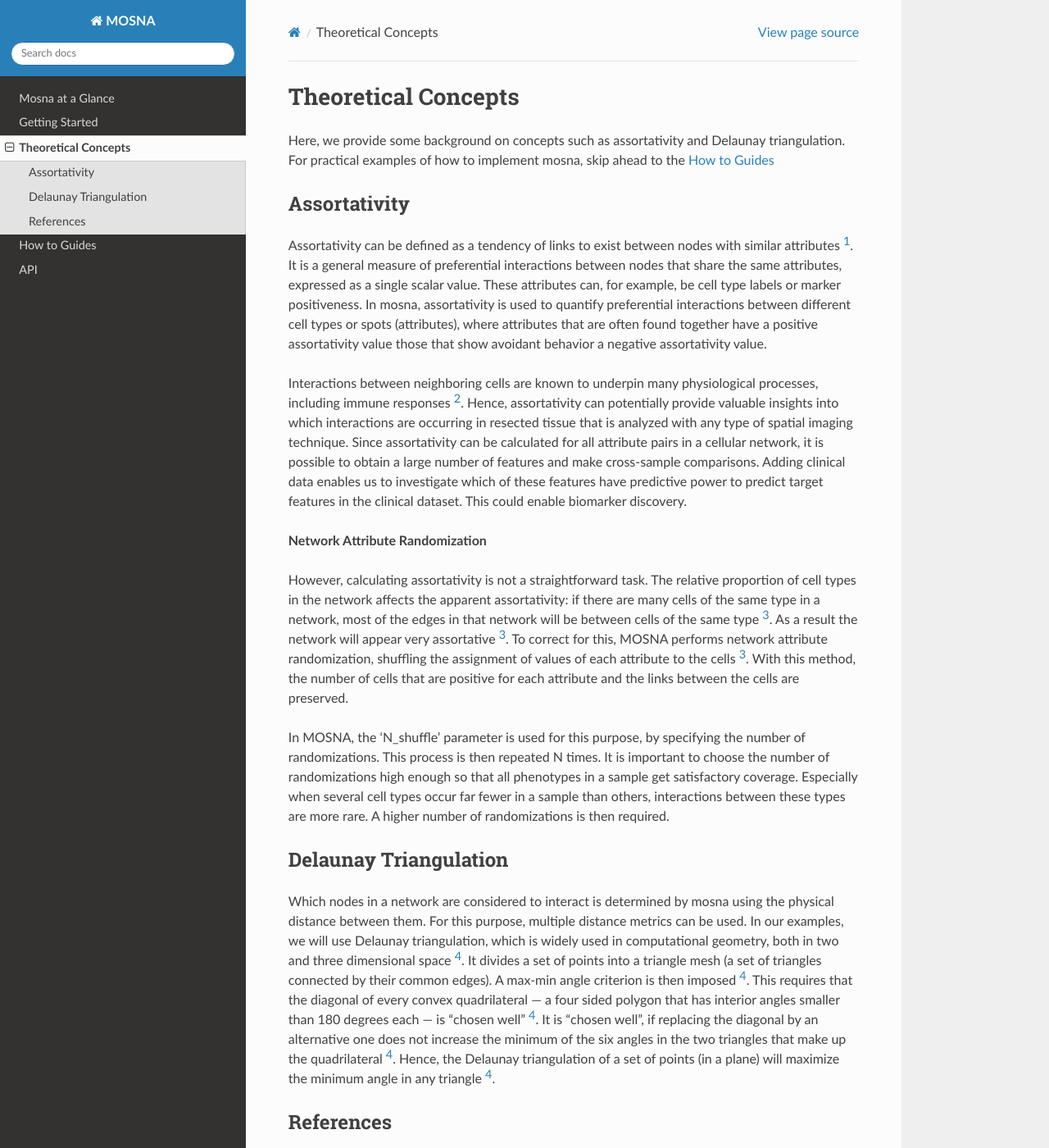
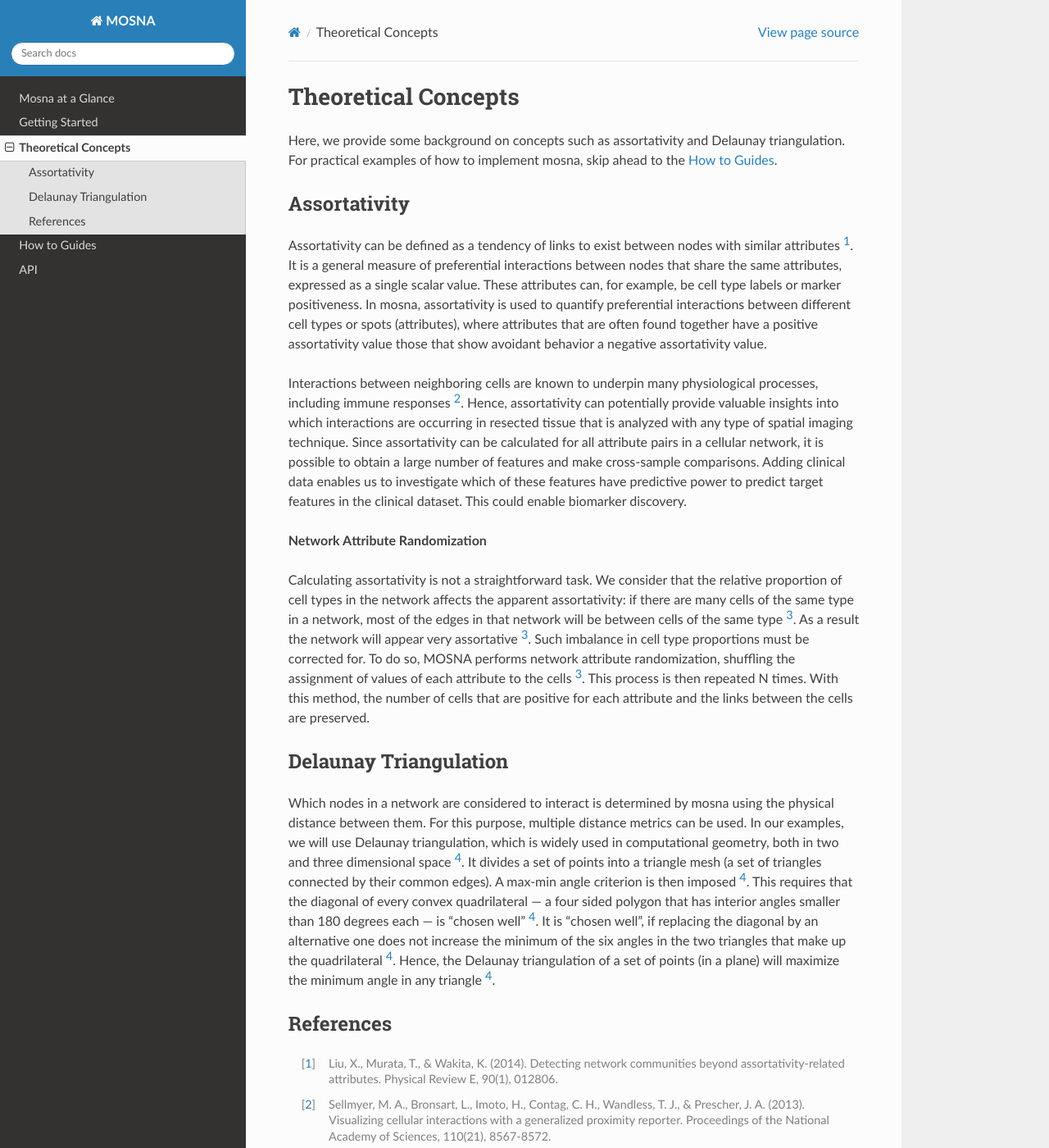
Before and after one commit to Bram-Simon/mosna_documentation, a Sphinx documentation site: the page built from docs/source/theoretical_concepts.rst, in a window 1280 px wide and 1400 px high. Shown: the whole window at 82% size. Built offline with Sphinx 7.4.7 and the Read the Docs theme 3.1.0, drawn with Linux system fonts in a browser that asks for light colours.

Commit message:
some rewriting

```diff
--- a/docs/source/theoretical_concepts.rst
+++ b/docs/source/theoretical_concepts.rst
@@ -2,7 +2,7 @@ Theoretical Concepts
 ====================
 
 Here, we provide some background on concepts such as assortativity and Delaunay triangulation.
-For practical examples of how to implement mosna, skip ahead to the `How to Guides <https://mosna-documentation.readthedocs.io/en/latest/how_to_guides.html>`_
+For practical examples of how to implement mosna, skip ahead to the `How to Guides <https://mosna-documentation.readthedocs.io/en/latest/how_to_guides.html>`_.
 
 .. _assortativity:
 
@@ -28,16 +28,16 @@ This could enable biomarker discovery.
 
 **Network Attribute Randomization**
 
-However, calculating assortativity is not a straightforward task. The relative proportion of cell types in the network affects the apparent assortativity: if there are many cells
+Calculating assortativity is not a straightforward task.
+We consider that the relative proportion of cell types in the network affects the apparent assortativity: if there are many cells
 of the same type in a network, most of the edges in that network will be between cells of
-the same type [3]_. As a result the network will appear very assortative [3]_. To correct
-for this, MOSNA performs network attribute randomization, shuffling the assignment of values of each attribute to the cells [3]_.
+the same type [3]_. As a result the network will appear very assortative [3]_.
+Such imbalance in cell type proportions must be corrected for.
+To do so, MOSNA performs network attribute randomization, shuffling the assignment of values of each attribute to the cells [3]_.
+This process is then repeated N times.
 With this method, the number of cells that are positive for each attribute and the links between the cells are preserved.
 
-In MOSNA, the 'N_shuffle' parameter is used for this purpose, by specifying the number of randomizations. This process is then repeated N times. It is important to choose the
-number of randomizations high enough so that all phenotypes in a sample get satisfactory coverage. Especially when several cell types occur far fewer in a sample than others,
-interactions between these types are more rare. A higher number of randomizations is
-then required.
+
 
 Delaunay Triangulation
 ----------------------
```
Also changed, not shown: docs/source/how_to_guides.rst (+10 -3 lines).
